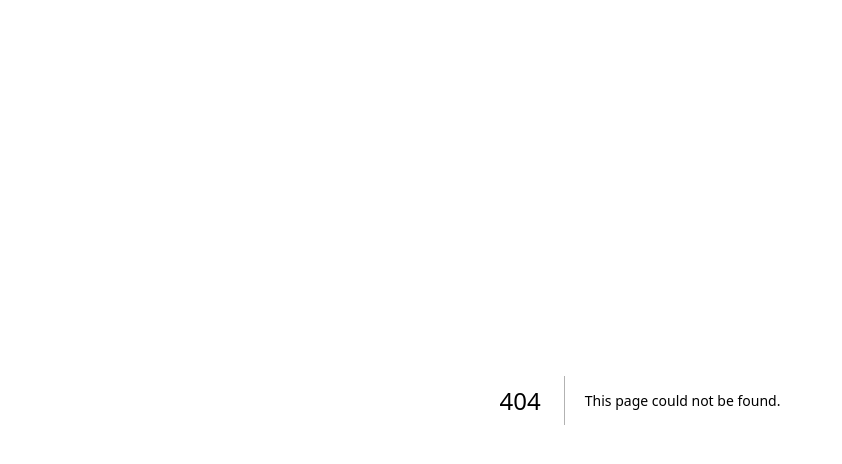
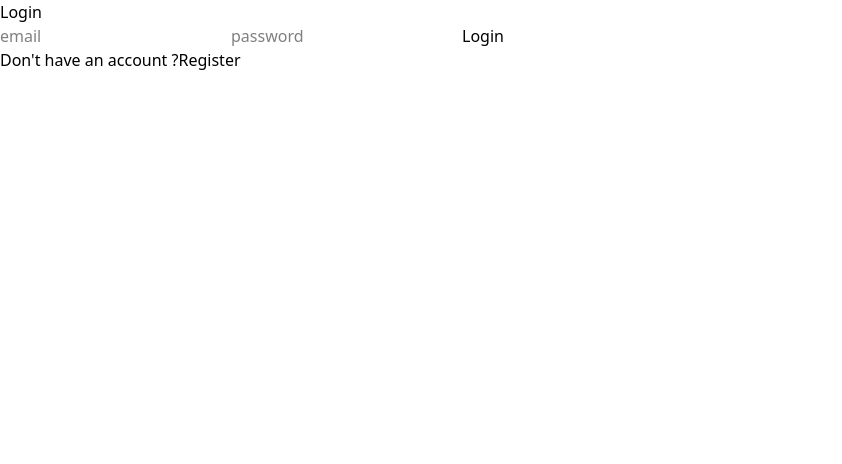
Before and after one commit to Mitul1927/ImageKit, a Next.js app: page /login in a window 1280 px wide. Before the commit this address had no page. Shown: the top 464 px of the page, without its empty margins (0-842 px from the left). Built offline with nearby package versions, Linux system fonts and the light colour scheme.

Commit message:
middleware setup is completed

```diff
--- /dev/null
+++ b/app/login/page.tsx
@@ -0,0 +1,48 @@
+"use client";
+import { signIn } from 'next-auth/react';
+import { useRouter } from 'next/navigation';
+import React, { useState } from 'react'
+
+const LoginPage = () => {
+    const [email,setEmail] = useState("");
+    const [password,setPassword] = useState("");
+    const router = useRouter();
+
+    const handleSubmit = async (e:React.FormEvent<HTMLFormElement>) => {
+        e.preventDefault();
+        const res = await signIn("credentials",{
+            email,password,redirect:false
+        })
+        if(res?.error){
+            console.log("res.error")
+        }else{
+            router.push("/");
+        }
+    }
+  return (
+     <div>
+      <h1>Login</h1>
+      <form onSubmit={handleSubmit}>
+        <input
+          type="email"
+          value={email}
+          onChange={(e) => setEmail(e.target.value)}
+          placeholder='email'
+        />
+        <input
+          type="password"
+          value={password}
+          onChange={(e) => setPassword(e.target.value)}
+          placeholder='password'
+        />
+        <button type="submit">Login</button>
+      </form>
+      <div>
+        Don&apos;t have an account ?
+        <button onClick={() => router.push("/register")}>Register</button>
+      </div>
+    </div>
+  )
+}
+
+export default LoginPage
--- /dev/null
+++ b/middleware.ts
@@ -0,0 +1,28 @@
+import withAuth from "next-auth/middleware";
+import { NextResponse } from "next/server";
+
+export default withAuth(
+    function middleware(){
+        return NextResponse.next();
+    },
+    {
+        callbacks:{
+            authorized({req,token}){
+                const {pathname} = req.nextUrl;
+                if(pathname.startsWith("/api/auth") || pathname==="/login" || pathname==="register") return true;
+
+                if(pathname==="/" || pathname.startsWith("/api/videos")){
+                    return true;
+                }
+
+                return !!token;
+            }
+        }
+    }
+)
+
+export const config ={
+    matcher:[
+        "/((?!_next/static|_next/image|favicaon.ico|public/).*)"
+    ]
+}
```
